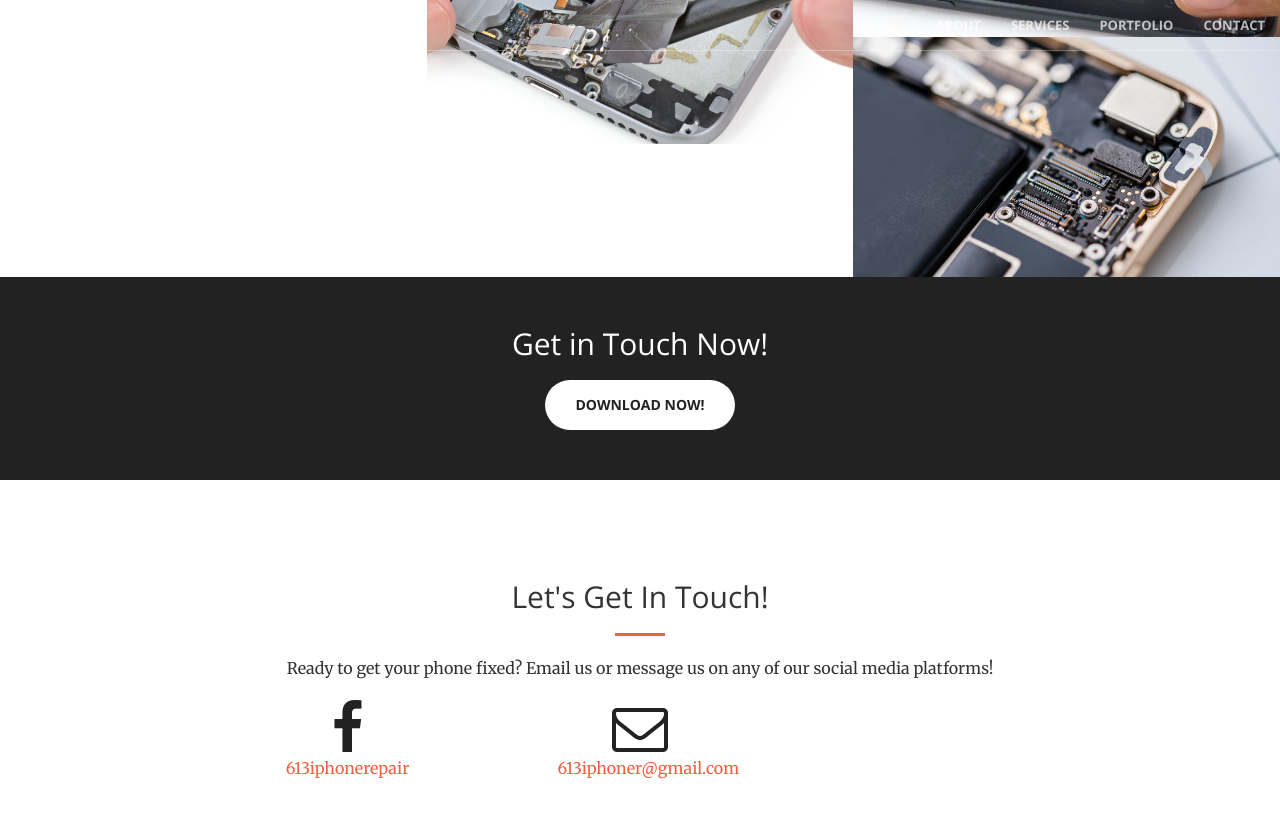
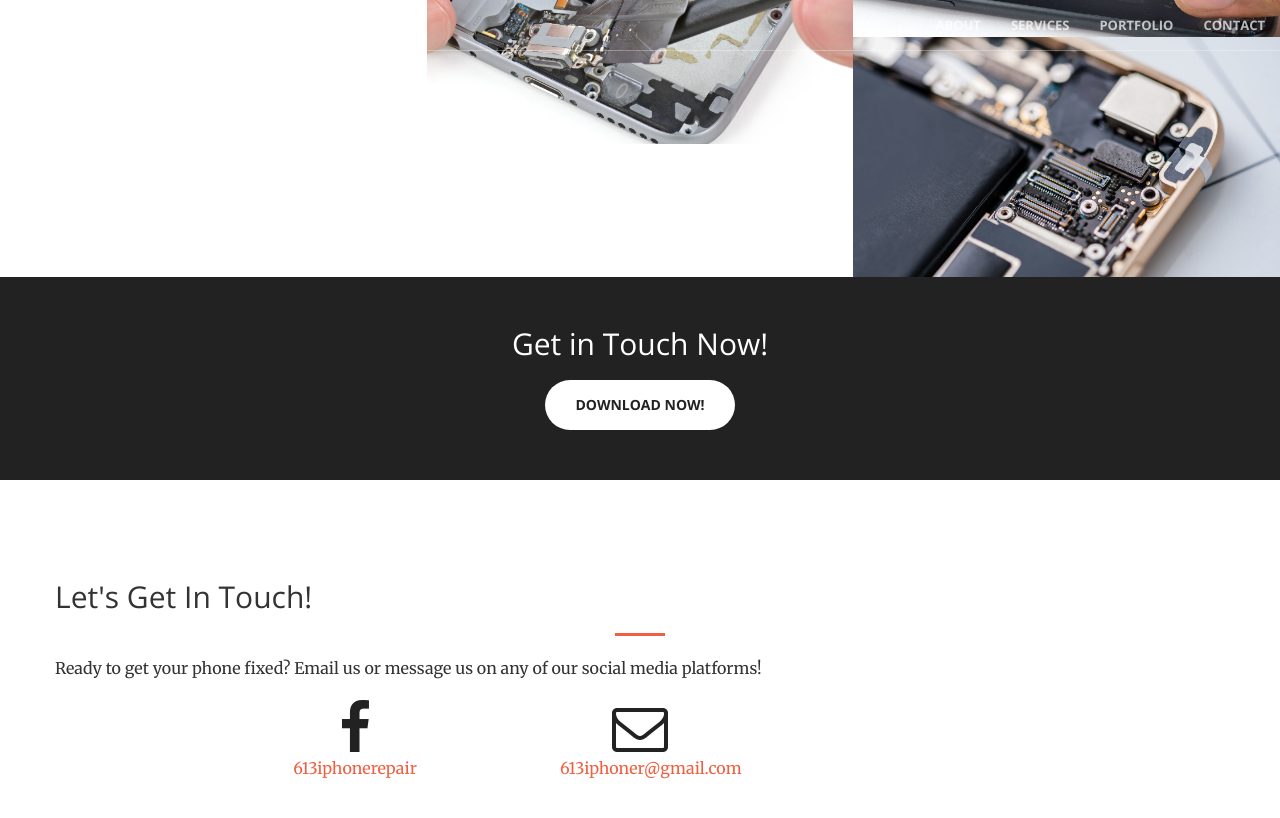
Before and after one commit to SuhaibElkomy/613iphonerepair, a Jekyll site: the page built from index.html, in a window 1280 px wide and 900 px high, scrolled down 2320 px. Shown: the top 818 px of the window. Built offline with Jekyll 4.4.1, drawn with Linux system fonts in a browser that asks for light colours.

Commit message:
Update contact.html

```diff
--- a/_includes/contact.html
+++ b/_includes/contact.html
@@ -1,7 +1,7 @@
 <section id="contact">
     <div class="container">
         <div class="row">
-            <div class="col-lg-8 col-lg-offset-2 text-center">
+
                 <h2 class="section-heading">Let's Get In Touch!</h2>
                 <hr class="primary">
                 <p>Ready to  get your phone fixed? Email us or message us on any of our social media platforms!</p>
```
